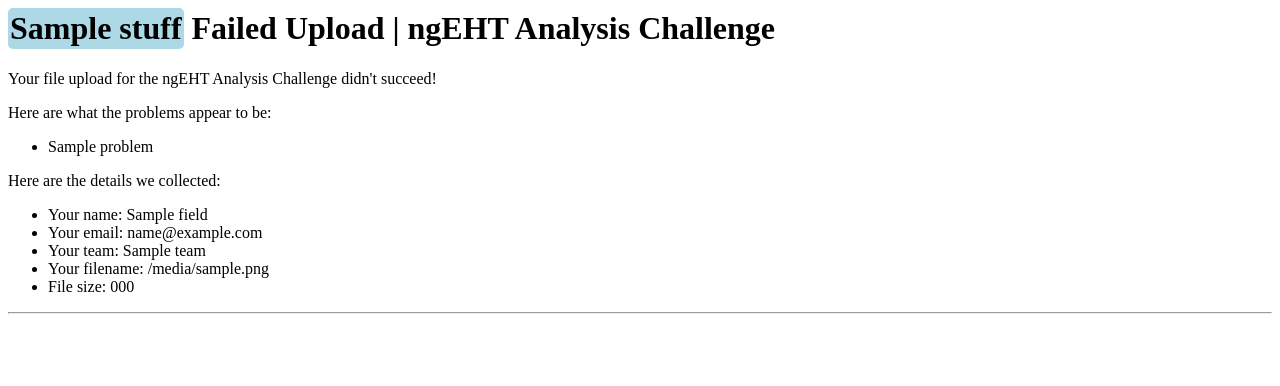
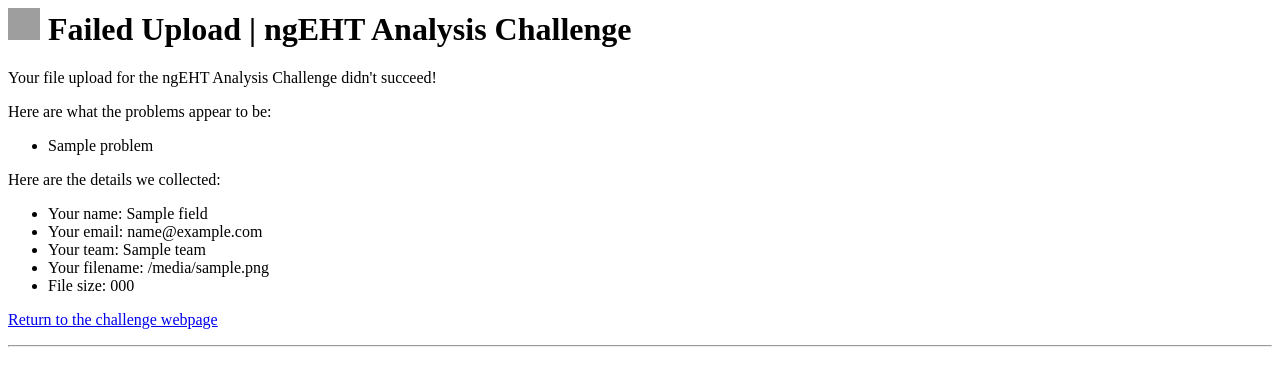
Before and after one commit to Smithsonian/ngeht-challenge-infra, a Python web app: template templates/upload_failure.html in a window 1280 px wide. Shown: the top 386 px of the page. Run offline with Jinja, Linux system fonts and the light colour scheme; the template is opened without the code that fills it: most values are stand-ins (such as "Sample title", 1, 10 or a date in 2020); grey boxes are pictures that could not be loaded.

Commit message:
better upload: return url, clickable logo

```diff
--- a/templates/base.html
+++ b/templates/base.html
@@ -9,9 +9,7 @@
 <body>
 
 <h1>
-  <div style="display: inline-block; background-color: lightblue; border-radius: 5px; padding: 2px">
-    <a style="color: black; text-decoration: none" href="{{stuff.baseurl}}">{{ stuff.title }}</a>
-  </div>
+  <a href="{{ stuff.baseurl }}"><img style="width:1em; height:1em" src="/static/Semifinal_Logo_White_Symbol.jpeg"/></a>
   {{ self.title() }}
 </h1>
 
--- a/templates/upload_failure.html
+++ b/templates/upload_failure.html
@@ -30,4 +30,6 @@ Here are the details we collected:
 <li>File size: {{ fields.zipsize }}</li>
 </ul>
 
+<a href="{{ stuff.return }}">Return to the challenge webpage</a>
+
 {% endblock content %}
--- a/templates/upload_success.html
+++ b/templates/upload_success.html
@@ -19,4 +19,6 @@ You have successfully uploaded a file to the ngEHT Analysis Challenge!
 <li>File size: {{ fields.zipsize }}</li>
 </ul>
 
+<a href="{{ stuff.return }}">Return to the challenge webpage</a>
+
 {% endblock content %}
```
Also changed, not shown: server.py (+5 -2 lines).
